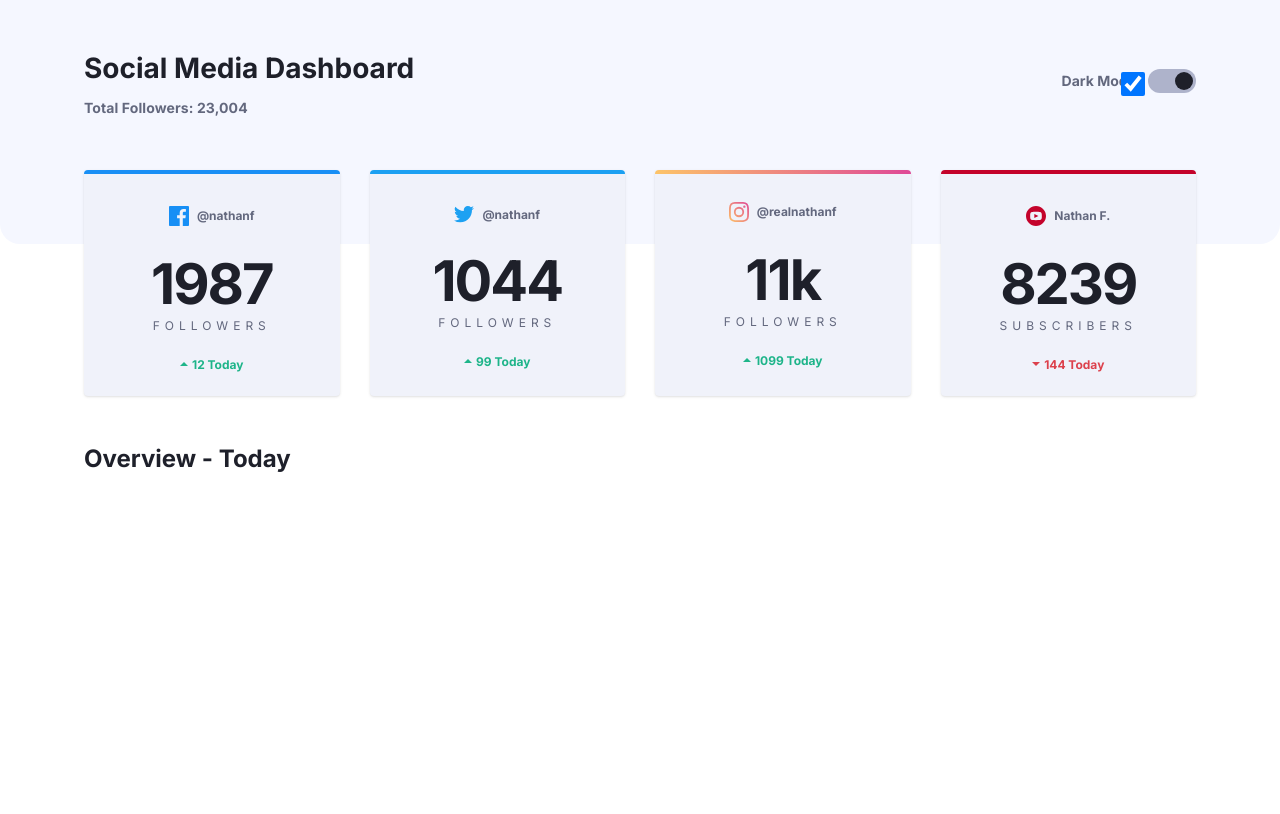
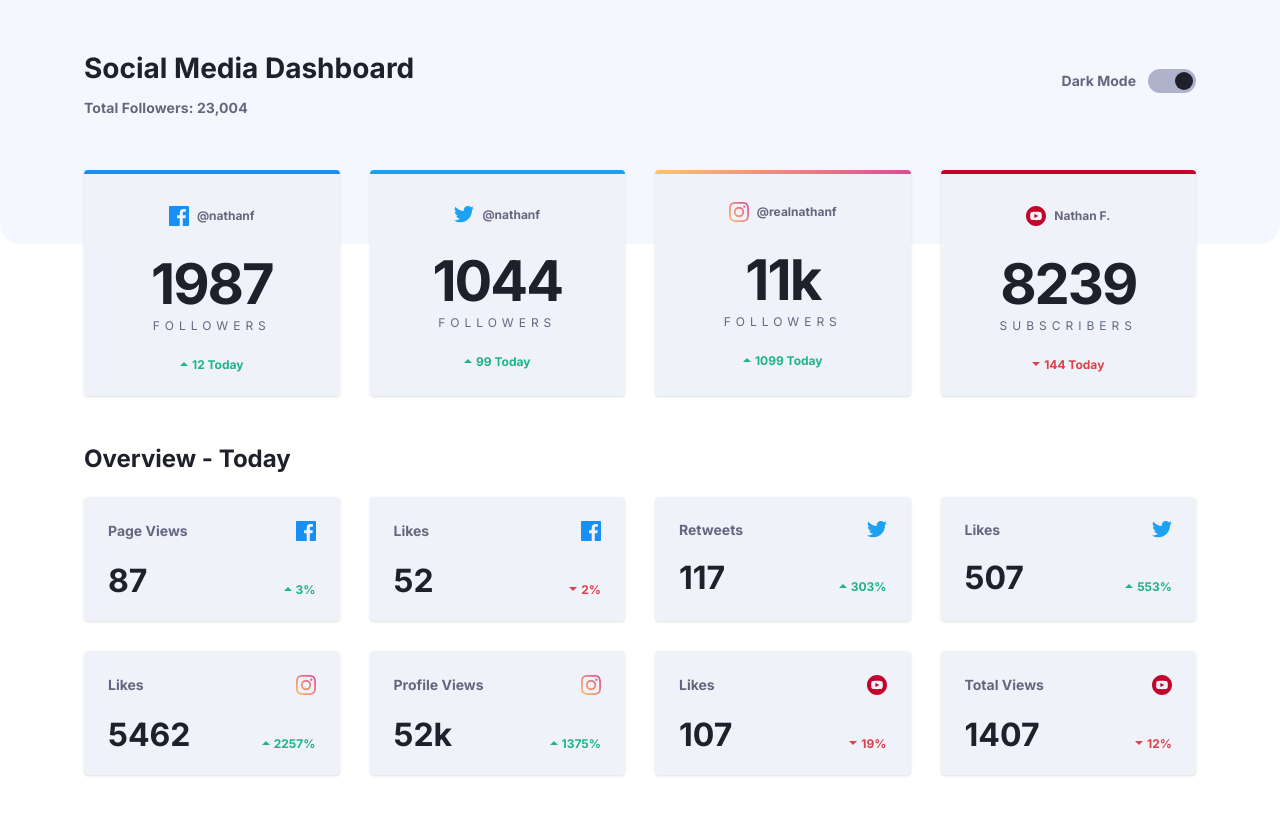
Before and after one commit to john-mirage/social-media-dashboard, a website built with Vite: page index.html in a window 1280 px wide. Built offline with nearby package versions, Linux system fonts and the light colour scheme.

Commit message:
feat: add stats

```diff
--- a/index.html
+++ b/index.html
@@ -42,12 +42,12 @@
                             <p class="social-media__account"></p>
                         </div>
                         <div class="social-media__body">
-                            <p class="social-media__follower-count"></p>
-                            <p class="social-media__follower-type"></p>
+                            <p class="social-media__primary-count"></p>
+                            <p class="social-media__primary-type"></p>
                         </div>
                         <div class="social-media__footer">
                             <img class="social-media__carret-icon" src="" alt="carret icon">
-                            <p class="social-media__update">Today</p>
+                            <p class="social-media__update"></p>
                         </div>
                     </div>
                 </template>
@@ -67,8 +67,8 @@
                         <div class="stat__body">
                             <p class="stat__value"></p>
                             <div class="stat__update-container">
-                                <img class="stat__carret-icon" src="" alt="">
-                                <p class="stat__update stat__update--increase">%</p>
+                                <img class="stat__carret-icon" src="" alt="carret icon">
+                                <p class="stat__update"></p>
                             </div>
                         </div>
                     </div>
--- a/src/main.ts
+++ b/src/main.ts
@@ -43,13 +43,11 @@ themeButton.addEventListener("keyup", (event) => {
 
 socialMedias.forEach((socialMedia: SocialMedia) => {
     const socialMediaFragment = socialMediaTemplate.content.cloneNode(true) as HTMLElement;
-    const statFragment = statTemplate.content.cloneNode(true);
-
     const socialMediaHeader = socialMediaFragment.querySelector(".social-media__header") as HTMLElement;
     const socialMediaLogo = socialMediaFragment.querySelector(".social-media__logo") as HTMLImageElement;
     const socialMediaAccount = socialMediaFragment.querySelector(".social-media__account") as HTMLParagraphElement;
-    const socialMediaCount = socialMediaFragment.querySelector(".social-media__follower-count") as HTMLParagraphElement;
-    const socialMediaType = socialMediaFragment.querySelector(".social-media__follower-type") as HTMLParagraphElement;
+    const socialMediaCount = socialMediaFragment.querySelector(".social-media__primary-count") as HTMLParagraphElement;
+    const socialMediaType = socialMediaFragment.querySelector(".social-media__primary-type") as HTMLParagraphElement;
     const socialMediaCarretIcon = socialMediaFragment.querySelector(".social-media__carret-icon") as HTMLImageElement;
     const socialMediaUpdate = socialMediaFragment.querySelector(".social-media__update") as HTMLParagraphElement;
     socialMediaHeader.classList.add(`social-media__header--${socialMedia.name}`);
@@ -61,8 +59,26 @@ socialMedias.forEach((socialMedia: SocialMedia) => {
     socialMediaCarretIcon.setAttribute("src", socialMedia.primary.update > 0 ? carretUpIcon : carretDownIcon);
     socialMediaUpdate.classList.add(socialMedia.primary.update > 0 ? "social-media__update--increase" : "social-media__update--decrease");
     socialMediaUpdate.textContent = `${String(Math.abs(socialMedia.primary.update))} Today`;
-
     const socialMediaComment = document.createComment(socialMedia.name);
     socialMediaGrid.appendChild(socialMediaComment);
     socialMediaGrid.appendChild(socialMediaFragment);
+
+    socialMedia.secondary.forEach((stat) => {
+        const statFragment = statTemplate.content.cloneNode(true) as HTMLElement;
+        const statName = statFragment.querySelector(".stat__name") as HTMLHeadingElement;
+        const statIcon = statFragment.querySelector(".stat__icon") as HTMLImageElement;
+        const statValue = statFragment.querySelector(".stat__value") as HTMLParagraphElement;
+        const statCarretIcon = statFragment.querySelector(".stat__carret-icon") as HTMLImageElement;
+        const statUpdate = statFragment.querySelector(".stat__update") as HTMLParagraphElement;
+        statName.textContent = stat.type;
+        statIcon.setAttribute("src", socialMedia.logo);
+        statIcon.setAttribute("alt", socialMedia.name);
+        statValue.textContent = stat.value;
+        statCarretIcon.setAttribute("src",stat.update > 0 ? carretUpIcon : carretDownIcon);
+        statUpdate.textContent = `${String(Math.abs(stat.update))}%`;
+        statUpdate.classList.add(stat.update > 0 ? "stat__update--increase" : "stat__update--decrease");
+        const statComment = document.createComment(socialMedia.name);
+        statGrid.appendChild(statComment);
+        statGrid.appendChild(statFragment);
+    });
 });
--- a/src/styles/components/social-media.css
+++ b/src/styles/components/social-media.css
@@ -81,7 +81,7 @@
     margin: 0;
 }
 
-.social-media__follower-count {
+.social-media__primary-count {
     font-size: 5.6rem;
     font-weight: 700;
     letter-spacing: -0.2rem;
@@ -90,7 +90,7 @@
     margin: 0;
 }
 
-.social-media__follower-type {
+.social-media__primary-type {
     font-size: 1.2rem;
     font-weight: 400;
     letter-spacing: 0.5rem;
--- a/src/styles/components/stat.css
+++ b/src/styles/components/stat.css
@@ -37,6 +37,7 @@
     font-weight: 700;
     color: var(--color-secondary-text);
     transition: color 150ms;
+    margin: 0;
 }
 
 .stat__icon {
@@ -50,6 +51,7 @@
     font-weight: 700;
     color: var(--color-primary-text);
     transition: color 150ms;
+    margin: 0;
 }
 
 .stat__update-container {
@@ -68,6 +70,7 @@
 .stat__update {
     font-size: 1.2rem;
     font-weight: 700;
+    margin: 0;
 }
 
 .stat__update--increase {
--- a/src/styles/components/toggle-button.css
+++ b/src/styles/components/toggle-button.css
@@ -17,6 +17,9 @@
     height: 100%;
     cursor: pointer;
     border-radius: 9999px;
+    -webkit-appearance: none;
+    -moz-appearance: none;
+    appearance: none;
 }
 
 .toggle-button__input:focus {
```
